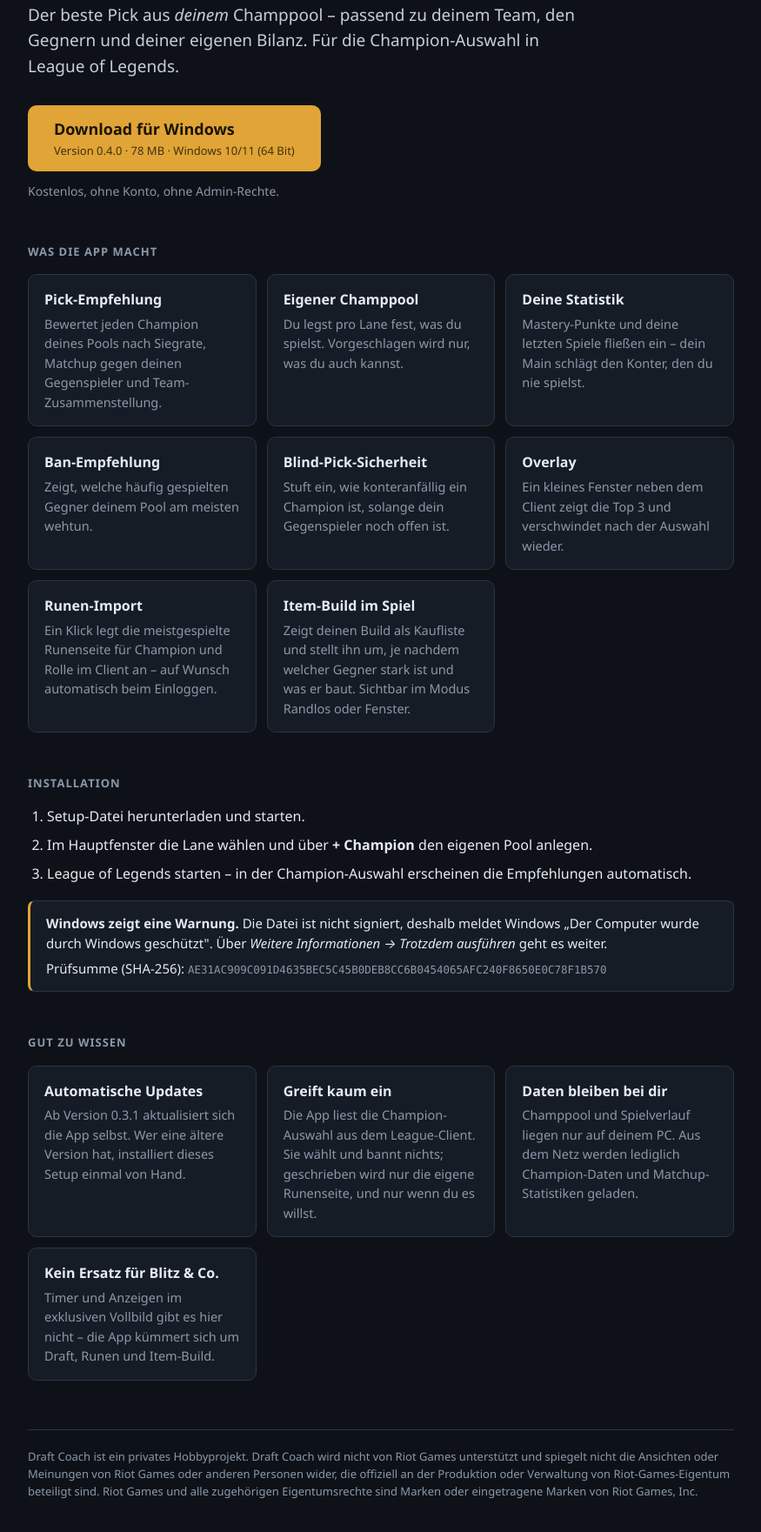
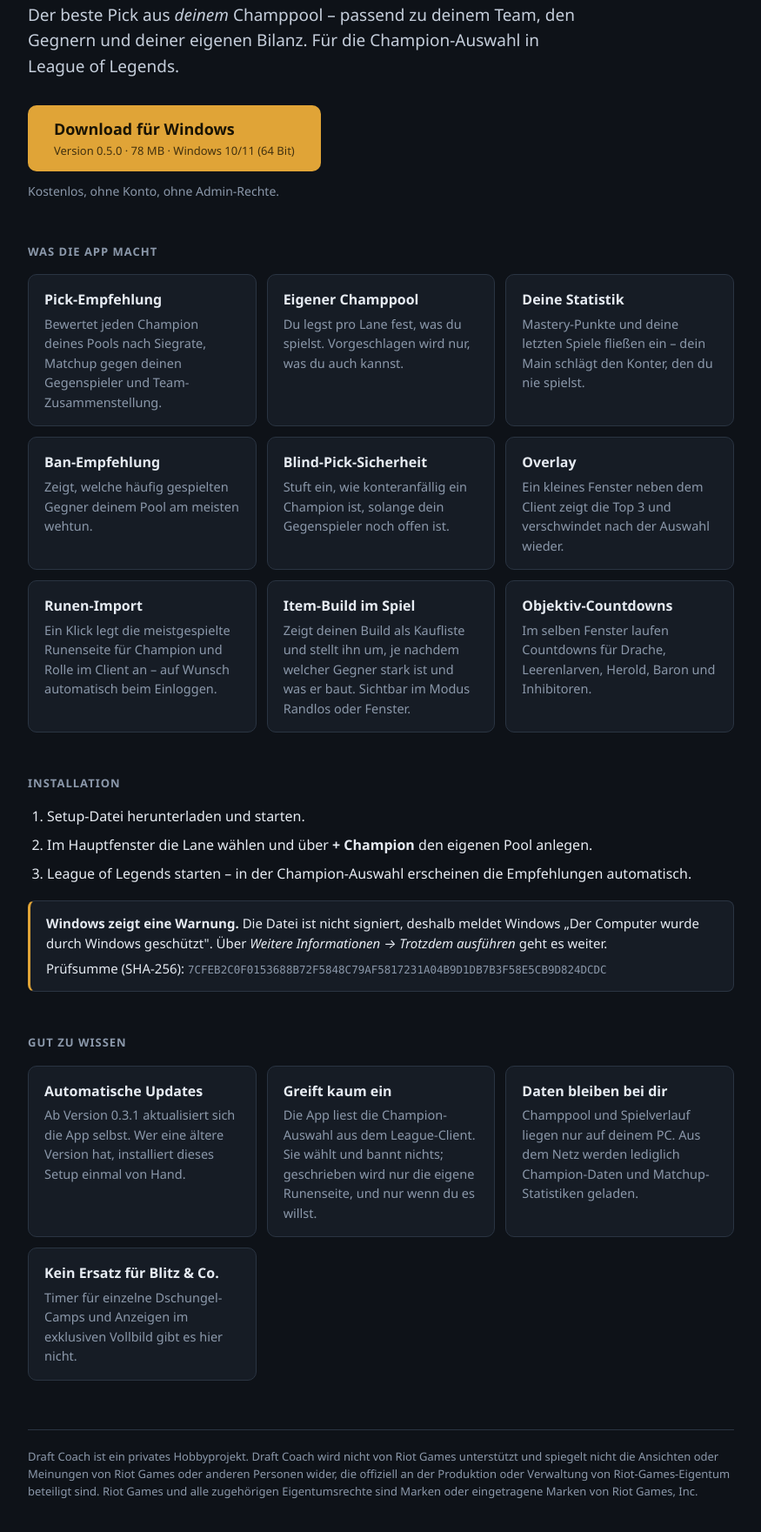
Before and after one commit to karlson79/draft-coach, a plain HTML site: page index.html in a window 1280 px wide. Shown: the part 161-1922 px from the top of the page at 87% size, without its empty margins (202-1077 px from the left). Drawn offline with Linux system fonts and the light colour scheme.

Commit message:
Downloadseite auf Version 0.5.0 umstellen
Co-Authored-By: Claude Fable 5.2 <noreply@anthropic.com>

```diff
--- a/index.html
+++ b/index.html
@@ -53,9 +53,9 @@
     </div>
     <p class="lead">Der beste Pick aus <em>deinem</em> Champpool – passend zu deinem Team, den Gegnern und deiner eigenen Bilanz. Für die Champion-Auswahl in League of Legends.</p>
 
-    <a class="download" href="https://github.com/karlson79/draft-coach/releases/latest/download/Draft-Coach-Setup-0.4.0.exe">
+    <a class="download" href="https://github.com/karlson79/draft-coach/releases/latest/download/Draft-Coach-Setup-0.5.0.exe">
       Download für Windows
-      <small>Version 0.4.0 · 78 MB · Windows 10/11 (64 Bit)</small>
+      <small>Version 0.5.0 · 78 MB · Windows 10/11 (64 Bit)</small>
     </a>
     <p class="meta">Kostenlos, ohne Konto, ohne Admin-Rechte.</p>
 
@@ -69,6 +69,7 @@
       <div class="card"><h3>Overlay</h3><p>Ein kleines Fenster neben dem Client zeigt die Top 3 und verschwindet nach der Auswahl wieder.</p></div>
       <div class="card"><h3>Runen-Import</h3><p>Ein Klick legt die meistgespielte Runenseite für Champion und Rolle im Client an – auf Wunsch automatisch beim Einloggen.</p></div>
       <div class="card"><h3>Item-Build im Spiel</h3><p>Zeigt deinen Build als Kaufliste und stellt ihn um, je nachdem welcher Gegner stark ist und was er baut. Sichtbar im Modus Randlos oder Fenster.</p></div>
+      <div class="card"><h3>Objektiv-Countdowns</h3><p>Im selben Fenster laufen Countdowns für Drache, Leerenlarven, Herold, Baron und Inhibitoren.</p></div>
     </div>
 
     <h2>Installation</h2>
@@ -79,7 +80,7 @@
     </ol>
     <div class="note">
       <p><strong>Windows zeigt eine Warnung.</strong> Die Datei ist nicht signiert, deshalb meldet Windows „Der Computer wurde durch Windows geschützt". Über <em>Weitere Informationen → Trotzdem ausführen</em> geht es weiter.</p>
-      <p>Prüfsumme (SHA-256): <code>AE31AC909C091D4635BEC5C45B0DEB8CC6B0454065AFC240F8650E0C78F1B570</code></p>
+      <p>Prüfsumme (SHA-256): <code>7CFEB2C0F0153688B72F5848C79AF5817231A04B9D1DB7B3F58E5CB9D824DCDC</code></p>
     </div>
 
     <h2>Gut zu wissen</h2>
@@ -87,7 +88,7 @@
       <div class="card"><h3>Automatische Updates</h3><p>Ab Version 0.3.1 aktualisiert sich die App selbst. Wer eine ältere Version hat, installiert dieses Setup einmal von Hand.</p></div>
       <div class="card"><h3>Greift kaum ein</h3><p>Die App liest die Champion-Auswahl aus dem League-Client. Sie wählt und bannt nichts; geschrieben wird nur die eigene Runenseite, und nur wenn du es willst.</p></div>
       <div class="card"><h3>Daten bleiben bei dir</h3><p>Champpool und Spielverlauf liegen nur auf deinem PC. Aus dem Netz werden lediglich Champion-Daten und Matchup-Statistiken geladen.</p></div>
-      <div class="card"><h3>Kein Ersatz für Blitz & Co.</h3><p>Timer und Anzeigen im exklusiven Vollbild gibt es hier nicht – die App kümmert sich um Draft, Runen und Item-Build.</p></div>
+      <div class="card"><h3>Kein Ersatz für Blitz & Co.</h3><p>Timer für einzelne Dschungel-Camps und Anzeigen im exklusiven Vollbild gibt es hier nicht.</p></div>
     </div>
 
     <footer>
```
